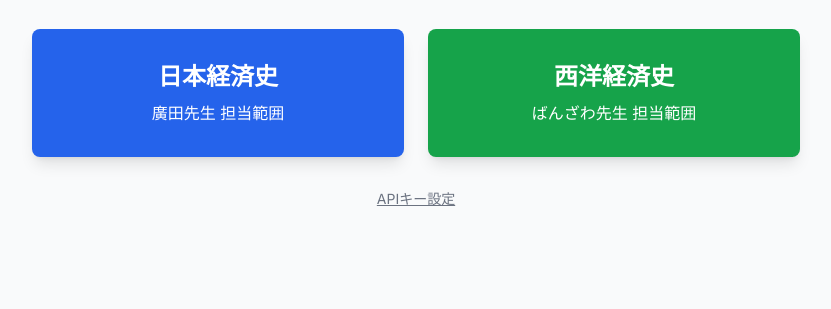
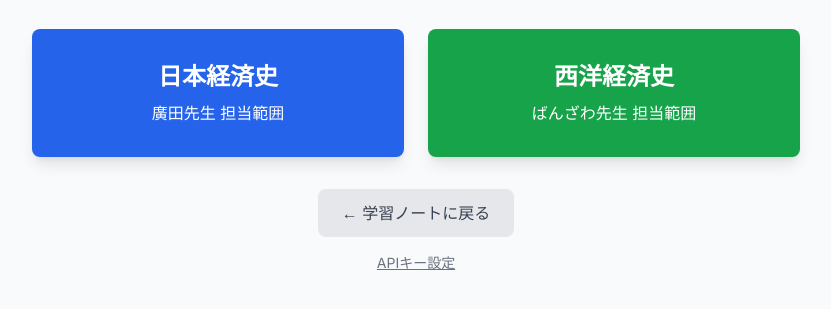
Before and after one commit to nagaosssa/Keizaishi_test, a plain HTML site: page index.html in a window 1280 px wide. Shown: the part 139-448 px from the top of the page, without its empty margins (224-1055 px from the left). Drawn offline with nearby package versions, Linux system fonts and the light colour scheme.

Commit message:
Update index.html

```diff
--- a/index.html
+++ b/index.html
@@ -50,8 +50,12 @@
                     <p class="font-light">ばんざわ先生 担当範囲</p>
                 </button>
             </div>
-            <button id="show-api-key-modal-btn" class="mt-8 text-sm text-gray-500 hover:text-blue-600 underline">APIキー設定</button>
-        </div>
+            <div class="mt-8">
+                            <a href="https://boisterous-frangollo-4dbe78.netlify.app/" class="inline-block bg-gray-200 text-gray-700 px-6 py-3 rounded-lg hover:bg-gray-300 transition">
+                                &larr; 学習ノートに戻る
+                            </a>
+                        </div>
+                        <button id="show-api-key-modal-btn" class="mt-4 text-sm text-gray-500 hover:text-blue-600 underline">APIキー設定</button>        </div>
 
         <!-- Test Screen -->
         <div id="test-screen" class="screen">
```
